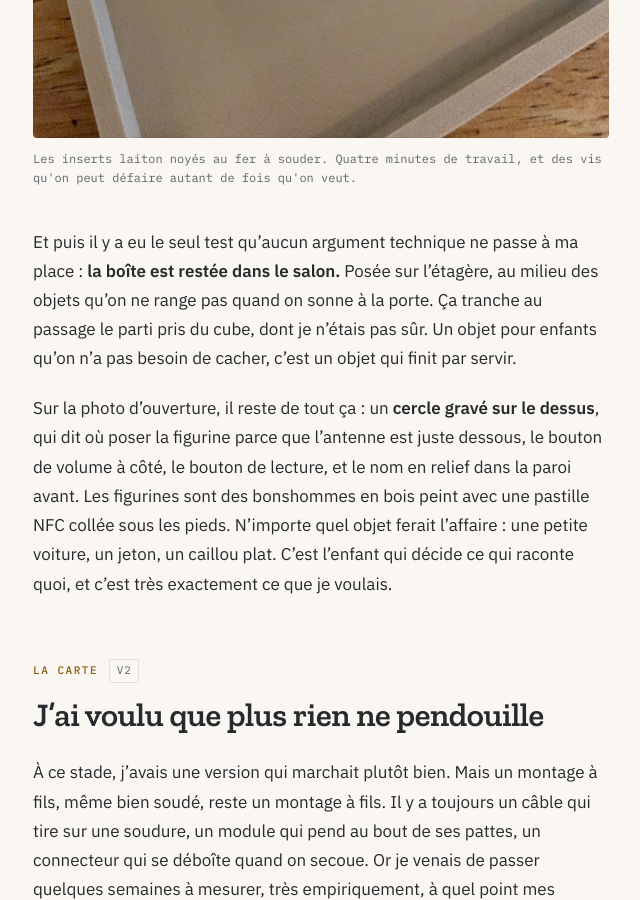
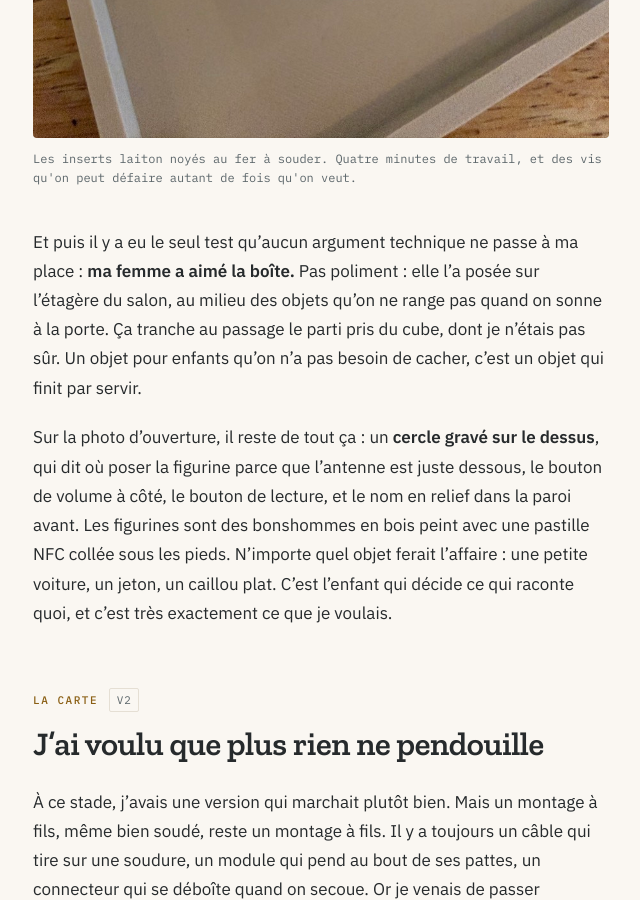
Before and after one commit to Zebra-Rodeo/zebra-rodeo.github.io, a Jekyll site: the page built from _posts/2026-10-15-marelleo.md, in a window 1280 px wide and 900 px high, scrolled down 10023 px. Shown: the whole window, without its empty margins (319-959 px from the left). Built offline with Jekyll 4.4.1, drawn with Linux system fonts in a browser that asks for light colours.

Commit message:
Marelleo : ma femme revient dans le test du salon
Son avis est le vrai test, et le dire valait mieux que de le cacher derrière
un passif. Ce qui ne revient pas, c'est « la boîte a le droit de rester » :
elle l'a posée sur l'étagère, c'est son geste, pas une permission accordée.

Co-Authored-By: Claude Opus 5 <noreply@anthropic.com>
Claude-Session: https://claude.ai/code/session_015okbtFBb8ae9fNXuosxdgM

```diff
--- a/_posts/2026-10-15-marelleo.md
+++ b/_posts/2026-10-15-marelleo.md
@@ -116,7 +116,7 @@ Toujours dans l'idée que rien ne doit lâcher, j'ai aussi abandonné les vis au
   <figcaption>Les inserts laiton noyés au fer à souder. Quatre minutes de travail, et des vis qu'on peut défaire autant de fois qu'on veut.</figcaption>
 </figure>
 
-Et puis il y a eu le seul test qu'aucun argument technique ne passe à ma place : **la boîte est restée dans le salon.** Posée sur l'étagère, au milieu des objets qu'on ne range pas quand on sonne à la porte. Ça tranche au passage le parti pris du cube, dont je n'étais pas sûr. Un objet pour enfants qu'on n'a pas besoin de cacher, c'est un objet qui finit par servir.
+Et puis il y a eu le seul test qu'aucun argument technique ne passe à ma place : **ma femme a aimé la boîte.** Pas poliment : elle l'a posée sur l'étagère du salon, au milieu des objets qu'on ne range pas quand on sonne à la porte. Ça tranche au passage le parti pris du cube, dont je n'étais pas sûr. Un objet pour enfants qu'on n'a pas besoin de cacher, c'est un objet qui finit par servir.
 
 Sur la photo d'ouverture, il reste de tout ça : un **cercle gravé sur le dessus**, qui dit où poser la figurine parce que l'antenne est juste dessous, le bouton de volume à côté, le bouton de lecture, et le nom en relief dans la paroi avant. Les figurines sont des bonshommes en bois peint avec une pastille NFC collée sous les pieds. N'importe quel objet ferait l'affaire : une petite voiture, un jeton, un caillou plat. C'est l'enfant qui décide ce qui raconte quoi, et c'est très exactement ce que je voulais.
 
```
